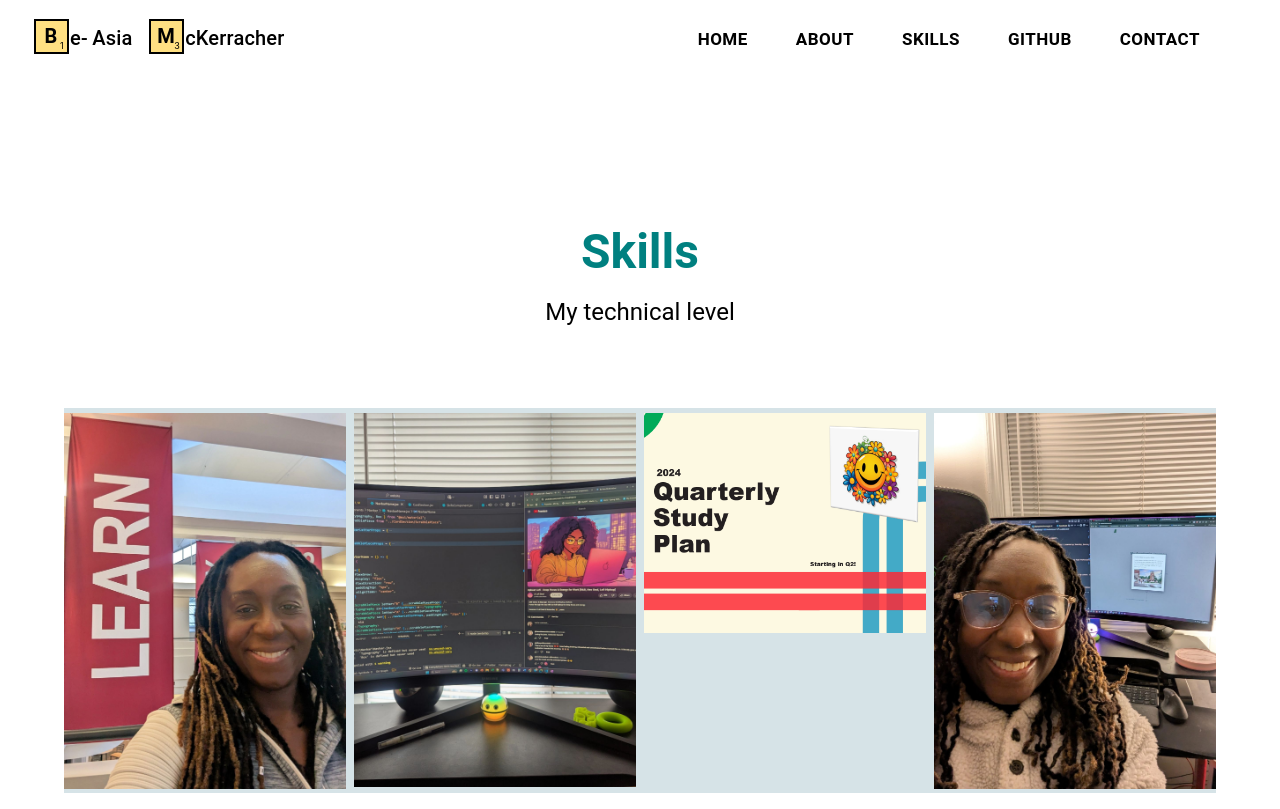
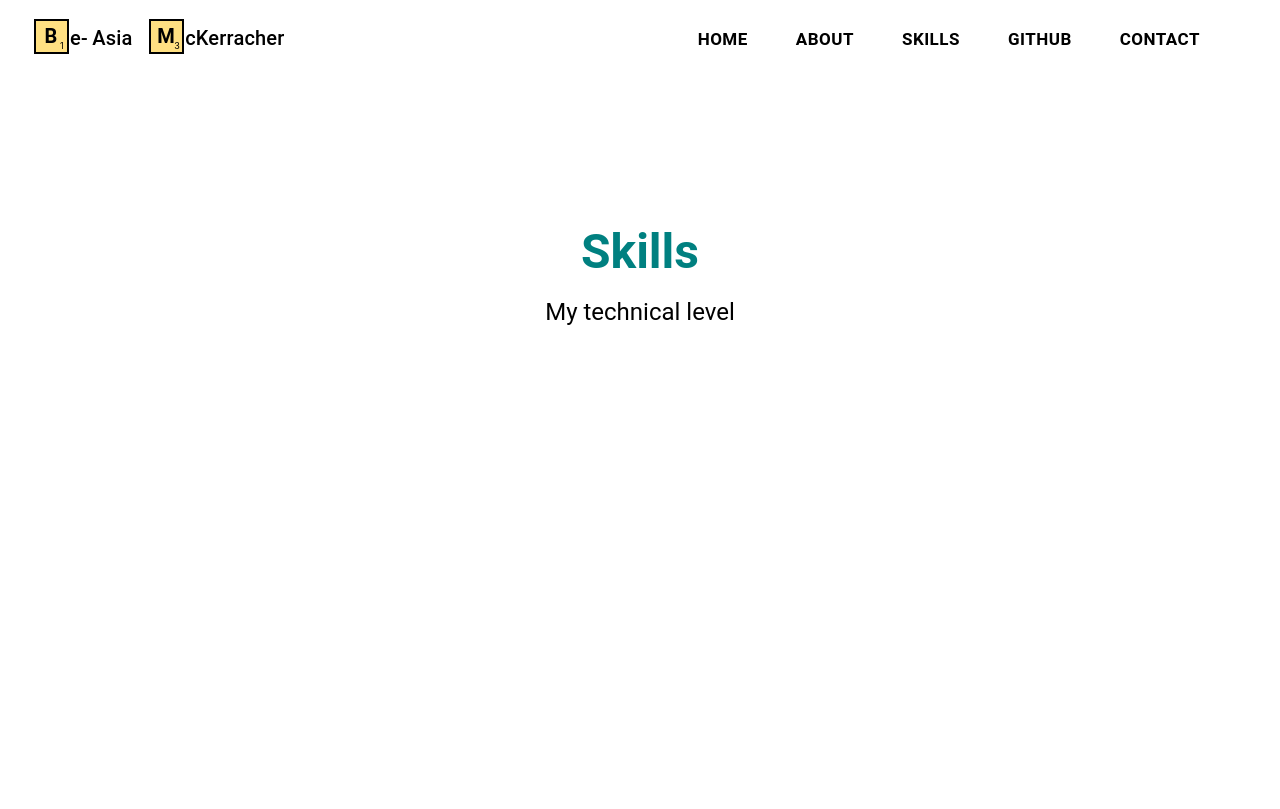
Before and after one commit to amerigirl/website, a React (Create React App) app: page /skillsPage in a window 1280 px wide. Built offline with nearby package versions, Linux system fonts and the light colour scheme.

Commit message:
creating imageList; updating skills page to stay dry

```diff
--- a/src/Components/SkillsPage/SkillsPage.jsx
+++ b/src/Components/SkillsPage/SkillsPage.jsx
@@ -5,10 +5,6 @@ import Navbar from "../Navbar/Navbar";
 import Footer from "../Footer/Footer";
 import { Box } from "@mui/material";
 import SectionTitle from "../SectionTitle";
-
-const imageList = [
-
-];
 
 const SkillsPage = () => {
   return (
@@ -23,39 +19,7 @@ const SkillsPage = () => {
           padding: "1rem",
           boxSizing: "border-box", // Include padding in width calculation
         }}
-      >
-        <Box
-          sx={{
-            display: "grid",
-            gridTemplateColumns: "repeat(auto-fit, minmax(200px, 1fr))", // Auto-adjust columns
-            gap: ".5rem",
-            backgroundColor: "#d6e3e7",
-            margin: "2rem 3rem 0 3rem",
-            padding: ".3rem 0 ",
-          }}
-        >
-          <img
-            style={{ width: "100%", maxWidth: "400px", height: "auto" }}
-            src="../../../learn.jpg"
-            alt="learning"
-          />
-          <img
-            style={{ width: "100%", maxWidth: "400px", height: "auto" }}
-            src="../../../frontEndWork.jpg"
-            alt="frontend Work"
-          />
-          <img
-            style={{ width: "100%", maxWidth: "400px", height: "auto" }}
-            src="../../../studyPlan.png"
-            alt="studyplan slide"
-          />
-          <img
-            style={{ width: "100%", maxWidth: "400px", height: "auto" }}
-            src="../../../theModal.jpg"
-            alt="the modal pic"
-          />
-        </Box>
-      </Box>
+      ></Box>
     </ThemeProvider>
   );
 };
--- a/src/Data/AboutImageData.js
+++ b/src/Data/AboutImageData.js
@@ -20,4 +20,19 @@ const aboutImageData = [
 
 ];
 
-module.exports = { aboutImageData };
+const imageList = [
+  {
+    src: "../../public/learn.jpg",
+  },
+  {
+    src: "../../../frontEndWork.jpg",
+  },
+  {
+    src: "../../../studyPlan.png",
+  },
+  {
+    src: "../../../theModal.jpg",
+  },
+];
+
+module.exports = { aboutImageData, imageList };
```
